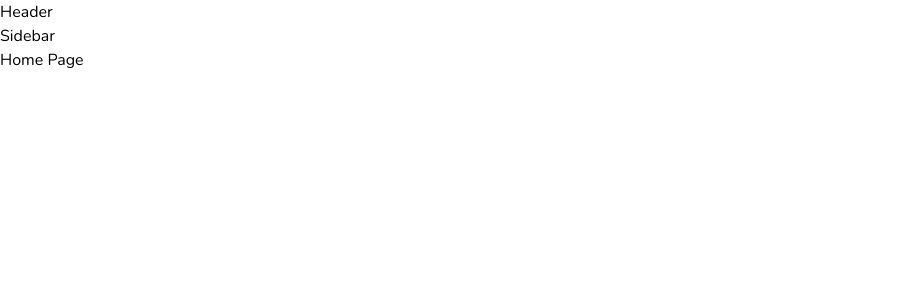
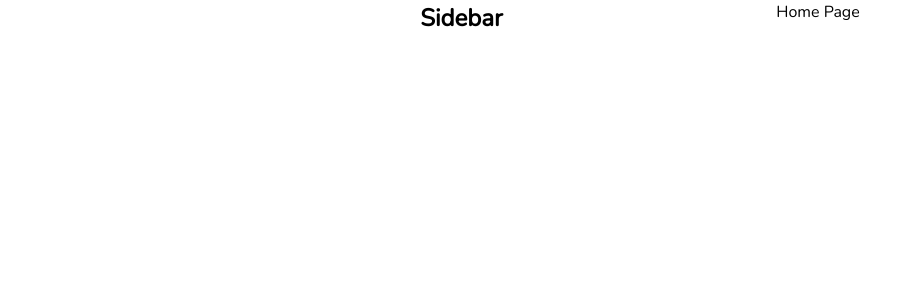
Before and after one commit to locit123/Tiktok, a React (Create React App) app: page / in a window 1280 px wide. Shown: the top 300 px of the page, without its empty margins (0-922 px from the left). Built offline with nearby package versions, Linux system fonts and the light colour scheme.

Commit message:
Dựng khung Layout mặc định

```diff
--- a/package.json
+++ b/package.json
@@ -6,6 +6,7 @@
     "@testing-library/jest-dom": "^5.17.0",
     "@testing-library/react": "^13.4.0",
     "@testing-library/user-event": "^13.5.0",
+    "classnames": "^2.5.1",
     "clsx": "^2.1.1",
     "normalize.css": "^8.0.1",
     "react": "^18.3.1",
--- a/src/components/GlobalStyles/GlobalStyles.scss
+++ b/src/components/GlobalStyles/GlobalStyles.scss
@@ -3,9 +3,14 @@
 
 :root {
     --primary:#fe2c55;
+    //default layout
+    --default-layout-header-height:60px
+    --default-layout-width:1150px
 }
 
 *{
+    margin: 0;
+    padding: 0;
     box-sizing: border-box;
 }
 
--- /dev/null
+++ b/src/components/Layout/DefaultLayout/DefaultLayout.module.scss
@@ -0,0 +1,14 @@
+.wrapper{
+    display: flex;
+    flex-direction: column;
+    align-items: center;
+}
+
+.container{
+    width: var(--default-layout-width);
+    display: flex;
+}
+.content{
+    flex: 1;
+    min-height: 1000px;
+}
--- /dev/null
+++ b/src/components/Layout/DefaultLayout/Sidebar/Sidebar.module.scss
@@ -0,0 +1,4 @@
+.wrapper{
+    width: 356px;
+    min-height: 1000px;
+}
--- a/src/components/Layout/DefaultLayout/Sidebar/index.js
+++ b/src/components/Layout/DefaultLayout/Sidebar/index.js
@@ -1,7 +1,14 @@
-import React from 'react';
+import classNames from 'classnames/bind';
+import styles from './Sidebar.module.scss';
+
+const cx = classNames.bind(styles);
 
 const Sidebar = () => {
-    return <div>Sidebar</div>;
+    return (
+        <aside className={cx('wrapper')}>
+            <h2>Sidebar</h2>
+        </aside>
+    );
 };
 
 export default Sidebar;
--- a/src/components/Layout/DefaultLayout/index.js
+++ b/src/components/Layout/DefaultLayout/index.js
@@ -1,13 +1,17 @@
+import classNames from 'classnames/bind';
+import styles from './DefaultLayout.module.scss';
+
 import Header from '~/components/Layout/components/Header';
 import Sidebar from './Sidebar';
 
+const cx = classNames.bind(styles);
 const DefaultLayout = ({ children }) => {
     return (
-        <div>
+        <div className={cx('wrapper')}>
             <Header />
-            <div className="container">
+            <div className={cx('container')}>
                 <Sidebar />
-                <div className="content">{children}</div>
+                <div className={cx('content')}>{children}</div>
             </div>
         </div>
     );
--- a/src/components/Layout/HeaderOnly/index.js
+++ b/src/components/Layout/HeaderOnly/index.js
@@ -1,6 +1,6 @@
 import Header from '~/components/Layout/components/Header';
 
-const DefaultLayout = ({ children }) => {
+const HeaderOnly = ({ children }) => {
     return (
         <div>
             <Header />
@@ -11,4 +11,4 @@ const DefaultLayout = ({ children }) => {
     );
 };
 
-export default DefaultLayout;
+export default HeaderOnly;
--- /dev/null
+++ b/src/components/Layout/components/Header/Header.module.scss
@@ -0,0 +1,14 @@
+.wrapper{
+    width: 100%;
+    height: var(--default-layout-header-height,60px);
+    box-shadow: 0 1px 1px rgba(0 0 0 / 12%);
+    display: flex;
+    justify-content: center;
+
+}
+.inner{
+    height: 100%;
+    width: var(--default-layout-width);
+    background-color: #ccc;
+
+}
--- a/src/components/Layout/components/Header/index.js
+++ b/src/components/Layout/components/Header/index.js
@@ -1,7 +1,14 @@
-import React from 'react';
+import styles from './Header.module.scss';
+import classNames from 'classnames/bind';
+
+const cx = classNames.bind(styles);
 
 const Header = () => {
-    return <div>Header</div>;
+    return (
+        <header className={cx('wrapper')}>
+            <div className={cx('inner')}></div>
+        </header>
+    );
 };
 
 export default Header;
--- a/src/router/index.js
+++ b/src/router/index.js
@@ -9,6 +9,7 @@ const publicRouters = [
     { path: '/', component: Home },
     { path: '/following', component: Following },
     { path: '/profile', component: Profile },
+
     { path: '/upload', component: Upload, layout: HeaderOnly },
     { path: '/search', component: Search, layout: null },
 ];
```
Also changed, not shown: 1 other file (tests, documents, lock files or other folders).
